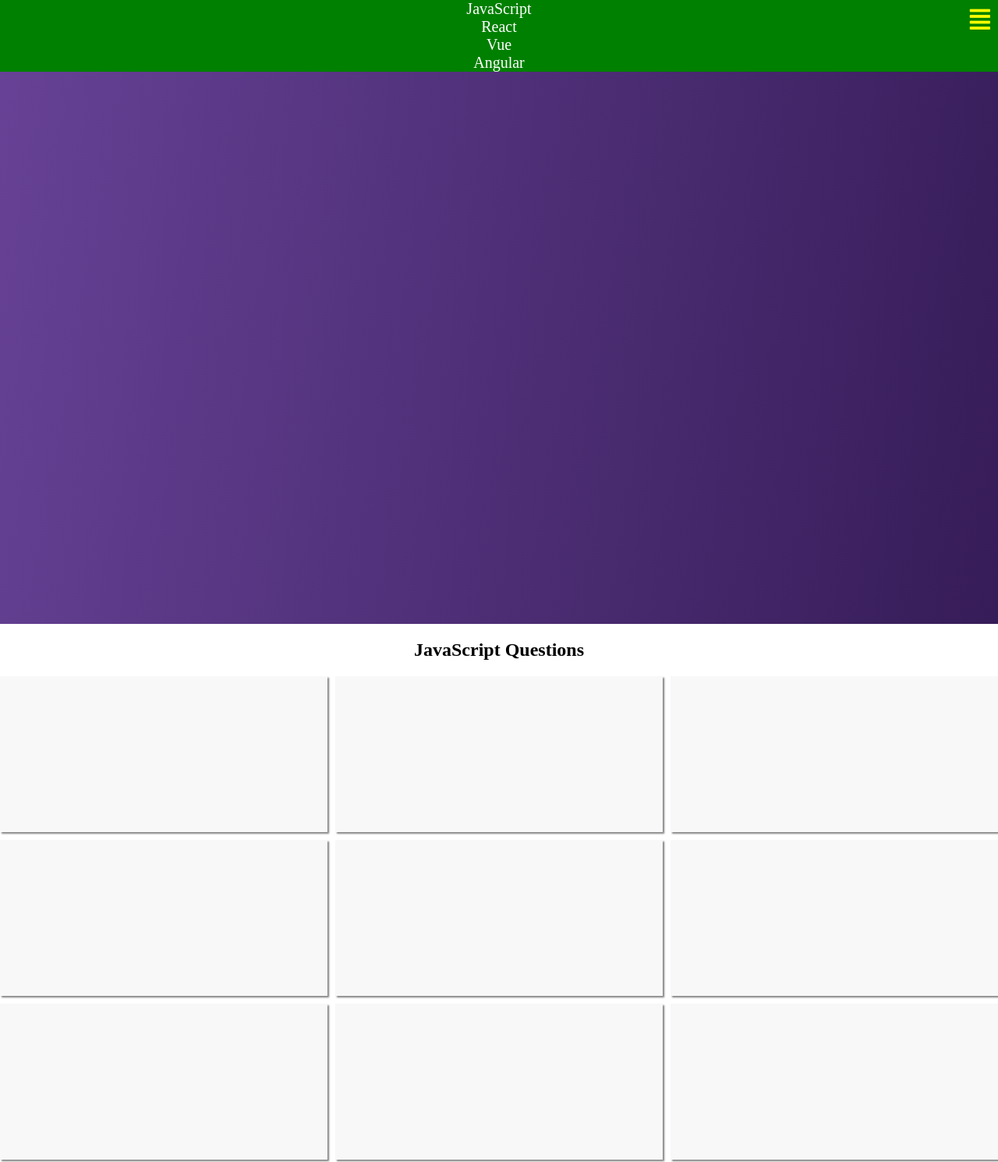
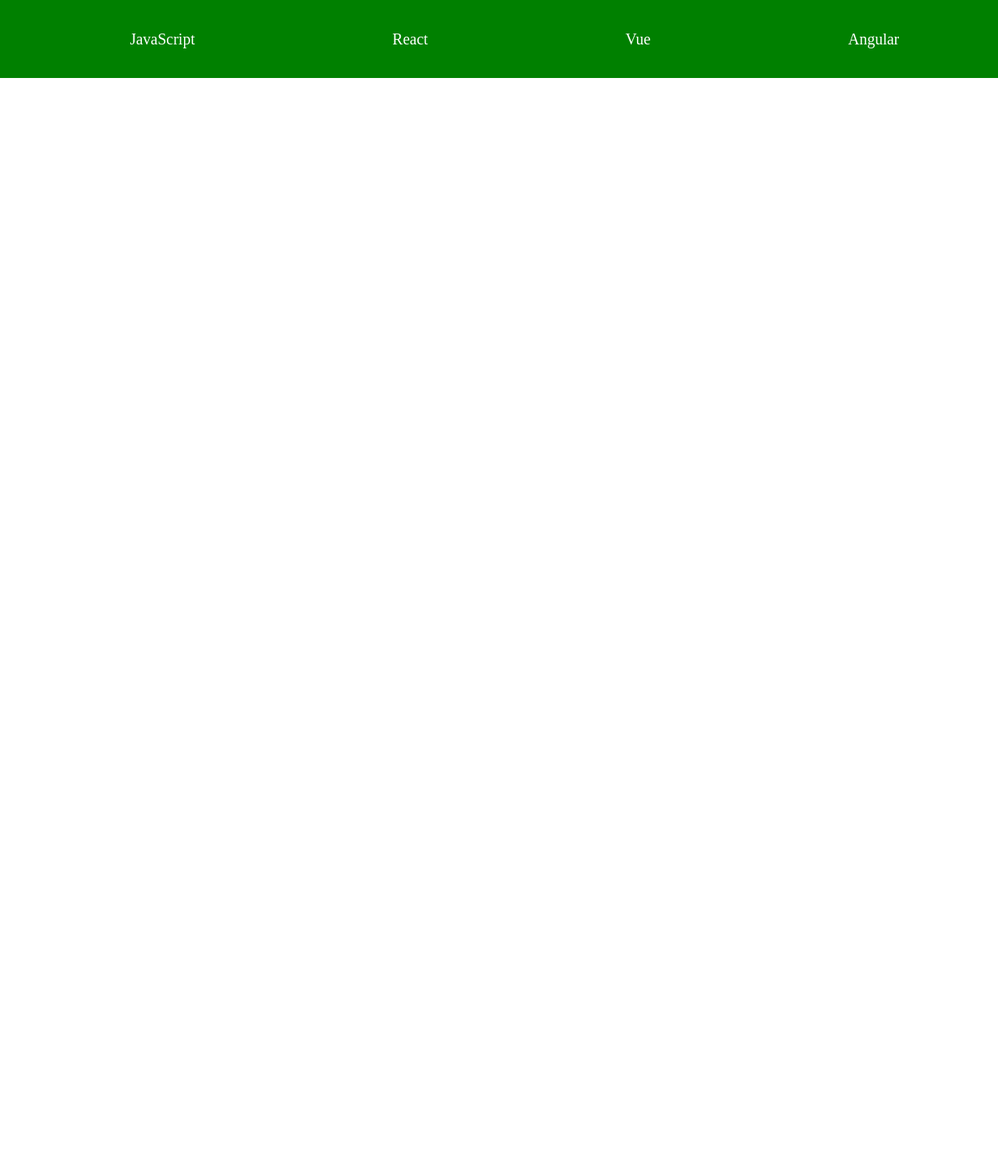
Before and after one commit to Adilet312/RemovingHeaderCueWhenScrolling, a website built with webpack: page src/index.html in a window 1280 px wide. Shown: the whole page at 78% size. After the commit the page ends 800 px from the top, so only its background shows below. Built offline with nearby package versions, Linux system fonts and the light colour scheme; a web font is replaced by a local one.

Commit message:
Added some changes.

```diff
--- a/src/Scroll.js
+++ b/src/Scroll.js
@@ -1,45 +1,44 @@
-import $ from 'jquery';
+
 import './styles.css';
-/*To suppoert other browsers */
-$(function(){
-  let nav = document.querySelector('.nav');
-  let article = document.querySelector('.mainBox');
-  let navHeight = nav.scrollHeight;
-  console.log(navHeight)
-  function moveHeader(){
-    let topBoundery = article.getBoundingClientRect().top-navHeight;
-    topBoundery < 0 ? nav.classList.add('scrollingBackground') : nav.classList.remove('scrollingBackground');
-    window.requestAnimationFrame(moveHeader);
-  }
-  window.requestAnimationFrame(moveHeader);
-})
-let btn = document.querySelector('.toggle-header');
-btn.addEventListener('click',function(e){
-  let container_s_links = e.target.parentNode.previousElementSibling;
-  if(container_s_links.classList.contains('show')){
-    container_s_links.classList.remove('show');
+
+
+
+
+document.querySelector('#toggle-btn').addEventListener('click',function(){
+  let show_links = document.querySelector('.nav-center').firstElementChild;
+  if(show_links.classList.contains('hide')){
+    show_links.classList.remove('hide')
   }
   else{
-    container_s_links.classList.add('show');
+    show_links.classList.add('hide');
   }
+
 },false)
 
-// let main = document.querySelector('main');
-// document.querySelector('.btn').addEventListener('click',function(event){
-//   let answer = main.lastElementChild;
-//   let rowUp = event.currentTarget.firstElementChild;
-//   let rowDown = event.currentTarget.lastElementChild;
-//   console.log(event.currentTarget)
-//   if(answer.classList.contains('answer-show') && rowUp.classList.contains('rowUp-hidden') && rowDown.classList.contains('rowDown')){
-//     answer.classList.remove('answer-show');
-//     rowUp.classList.remove('rowUp-hidden');
-//     rowDown.classList.remove('rowDown');
+
+
+
+
+/*To suppoert other browsers */
+// $(function(){
+//   let nav = document.querySelector('.nav');
+//   let article = document.querySelector('.mainBox');
+//   let navHeight = nav.scrollHeight;
+//   console.log(navHeight)
+//   function moveHeader(){
+//     let topBoundery = article.getBoundingClientRect().top-navHeight;
+//     topBoundery < 0 ? nav.classList.add('scrollingBackground') : nav.classList.remove('scrollingBackground');
+//     window.requestAnimationFrame(moveHeader);
+//   }
+//   window.requestAnimationFrame(moveHeader);
+// })
+// let btn = document.querySelector('.toggle-header');
+// btn.addEventListener('click',function(e){
+//   let container_s_links = e.target.parentNode.previousElementSibling;
+//   if(container_s_links.classList.contains('show')){
+//     container_s_links.classList.remove('show');
 //   }
 //   else{
-//     answer.classList.add('answer-show');
-//     rowUp.classList.add('rowUp-hidden');
-//     rowDown.classList.add('rowDown');
-//
+//     container_s_links.classList.add('show');
 //   }
-//
-// },false);
+// },false)
--- a/src/index.html
+++ b/src/index.html
@@ -20,19 +20,5 @@
         <span class='toggle-header'><i id="toggle-btn" class="fas fa-align-justify"></i></span>
       </section>
     </header>
-    <section class='mainBox' id="boxes">
-      <h1>JavaScript Questions</h1>
-      <ul class="boxes">
-        <li id="one"></li>
-        <li id="two"></li>
-        <li id="three"></li>
-        <li id="four"></li>
-        <li id="five"></li>
-        <li id="six"></li>
-        <li id="seven"></li>
-        <li id="eight"></li>
-        <li id="nine"></li>
-      </ul>
-   </section>
   </body>
 </html>
--- a/src/styles.css
+++ b/src/styles.css
@@ -1,147 +1,75 @@
-html{
-  scroll-behavior: smooth !important;
+
+body{
+  margin: 0px;
 }
-body{
-margin:0 auto;
-padding: 0px;
+header{
+  height: vh;
+  width: 100%;
+  background:purple;
 }
 
-header{
-  background:linear-gradient(100deg,rgb(103,66,150),rgb(54,28,88));
-  height: 100vh;
-  width: 100%;
-  position:relative;
-  overflow: hidden;
+.toggle-header{
+  position: fixed;
+  top:20px;
+  right:30px;
 }
-
-@media only screen and (min-width:900px) {
-  .nav-center{
-  background: #fff;
-  position: relative;
+ul li a{
+  font-size: 20px;
+  color: white;
+  text-decoration: none;
+}
+@media only screen and (min-width: 300px){
+  .nav-center {
+    width:15em;
   }
+  /* default value which shows menu in small screen */
   .nav{
+    margin:0px;
     list-style: none;
     display: flex;
-    flex-direction: row;
-    justify-content: space-around;
+    justify-content:space-around;
     align-items: center;
+    list-style: none;
+    flex-direction: column;
+    height: 300px;
+    background: green;
+    transform: translate(0%);
+    transition: .7s;
+  }
+  /* when user toggels menu it will be hidden */
+  .nav.hide{
+    transform: translate(-100%);
+  }
+  .nav li{
+    margin:0px;
     padding: 0px;
-    margin:0px;
-    position: static;
-
   }
-  header ul li a{
-    text-decoration: none;
+  .toggle-header i{
+    display: block;
     color:#fff;
     font-size: 20px;
   }
-  #toggle-btn{
+}
+@media only screen and (min-width: 900px){
+  .nav-center{
+    width:100%;
+  }
+  .nav{
+    margin:0px;
+    background: green;
+    list-style: none;
+    display:flex;
+    justify-content:space-around;
+    list-style: none;
+    flex-direction:row;
+    align-items: center;
+    height: 100px;
+  }
+  /* when user stretch the browser when it is hidden this brings back to normal visible menu in large size */
+  .nav.hide{
+    transform: translate(0%);
+  }
+  .toggle-header i{
     display: none;
   }
 }
-/*Menu box that comes from left side of header min-width: 380px*/
-@media only screen and (min-width:370px) {
-  .nav-center{
-    background: #fff;
-    position: relative;
-
-  }
-
-  .nav{
-    list-style: none;
-    display: flex;
-    flex-direction: column;
-    justify-content: space-around;
-    align-items: center;
-    padding: 0px;
-    margin:0px;
-    position: static;
-    background: green;
-
-  }
-  #toggle-btn{
-    position: absolute;
-    display: block;
-    right: 10px;
-    top:10px;
-    font-size: 30px;
-    color:yellow;
-  }
-  header ul li a{
-    text-decoration: none;
-    color:linear-gradient(100deg,rgb(103,66,150),rgb(54,28,88));
-    font-size: 20px;
-  }
-}
-
-
-
-/* Main section */
-h1{
-  text-align: center;
-}
-.mainBox ul{
-  display: grid;
-  grid-template-columns: 1fr 1fr 1fr;
-  grid-template-rows: repeat(3,minmax(200px,auto));
-  grid-gap: 10px;
-  padding: 0px;
-}
-.mainBox ul li{
-  background: rgba(31, 45, 65, 0.03);;
-  box-shadow: 2px 2px 2px rgba(0, 0, 0, 0.5);
-  list-style: none;
-}
-
-/* @media only screen and (min-width:900px;){
-  .humburger{
-    position: relative;
-    right: 10px;
-    top:10px;
-    font-size: 70px;
-    color:red;
-    display:block;
-    z-index: 20;
-  }
-
-} */
-/* @keyframes slideDown {
-  from{
-    transform: translateY(-100px);
-  }
-  to{
-    transform: translateY(0px);
-  }
-} */
-/* .nav-center.scrollingBackground{
-  background: linear-gradient(100deg,rgb(103,66,150),rgb(54,28,88));
-  animation: slideDown .7s;
-} */
-
-/* #one{
-  grid-area: one;
-}
-#two{
-  grid-area: two;
-}
-#three{
-  grid-area: three;
-}
-#four{
-  grid-area: four;
-}
-#five{
-  grid-area: five;
-}
-#six{
-  grid-area: six;
-}
-#seven{
-  grid-area: seven;
-}
-#eight{
-  grid-area: eight;
-}
-#nine{
-  grid-area: nine;
-} */
```
